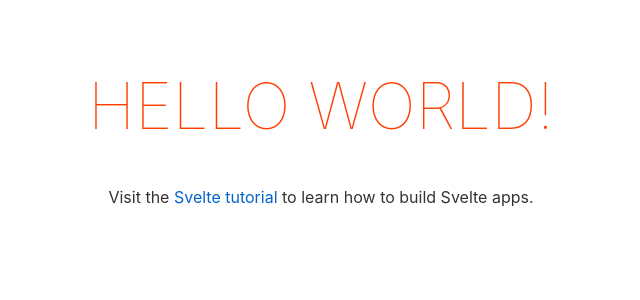
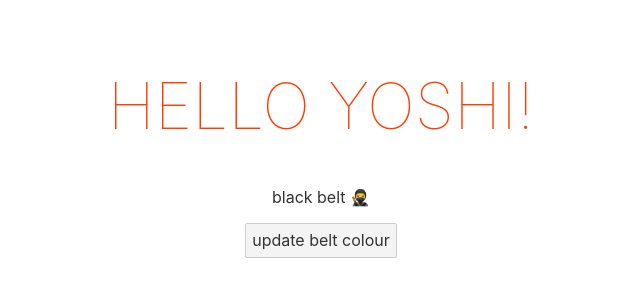
Before and after one commit to rghvdberg/svelte-tutorial-for-beginners, a Svelte app in the folder myproject/: page / in a window 1280 px wide. Shown: the top 300 px of the page, without its empty margins (319-959 px from the left). Built offline with nearby package versions, Linux system fonts and the light colour scheme.

Commit message:
3 - Svelte Basics

```diff
--- a/myproject/src/App.svelte
+++ b/myproject/src/App.svelte
@@ -1,10 +1,18 @@
 <script>
-	export let name;
+  // data/variables/logic are declared here
+  let name = "Yoshi";
+  let beltColour = "black";
+
+  const handleClick = () => {
+    beltColour = "orange";
+  };
 </script>
 
 <main>
+  <!-- refer to vars and functions with single curly braces  -->
   <h1>Hello {name}!</h1>
-	<p>Visit the <a href="https://svelte.dev/tutorial">Svelte tutorial</a> to learn how to build Svelte apps.</p>
+  <p>{beltColour} belt 🥷</p>
+  <button on:click={handleClick}>update belt colour</button>
 </main>
 
 <style>
```
Also changed, not shown: 1 other file (tests, documents, lock files or other folders). Lines whose indentation alone changed are shown as unchanged.
